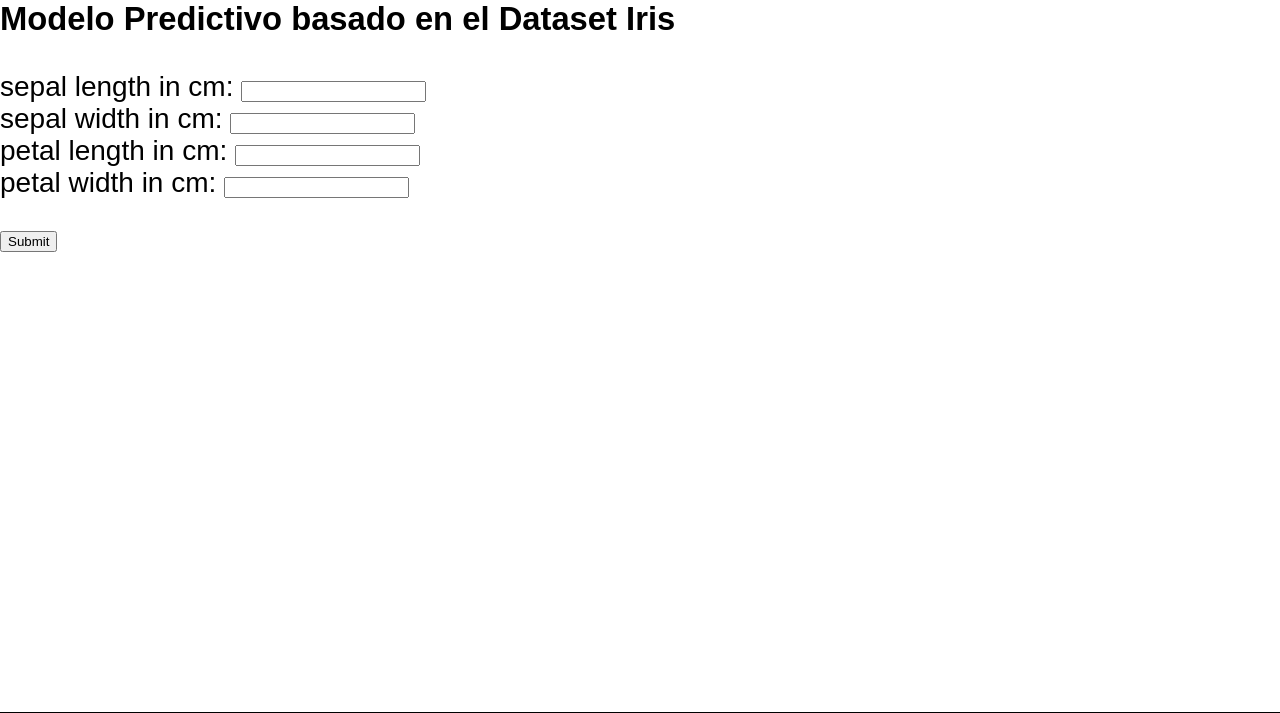
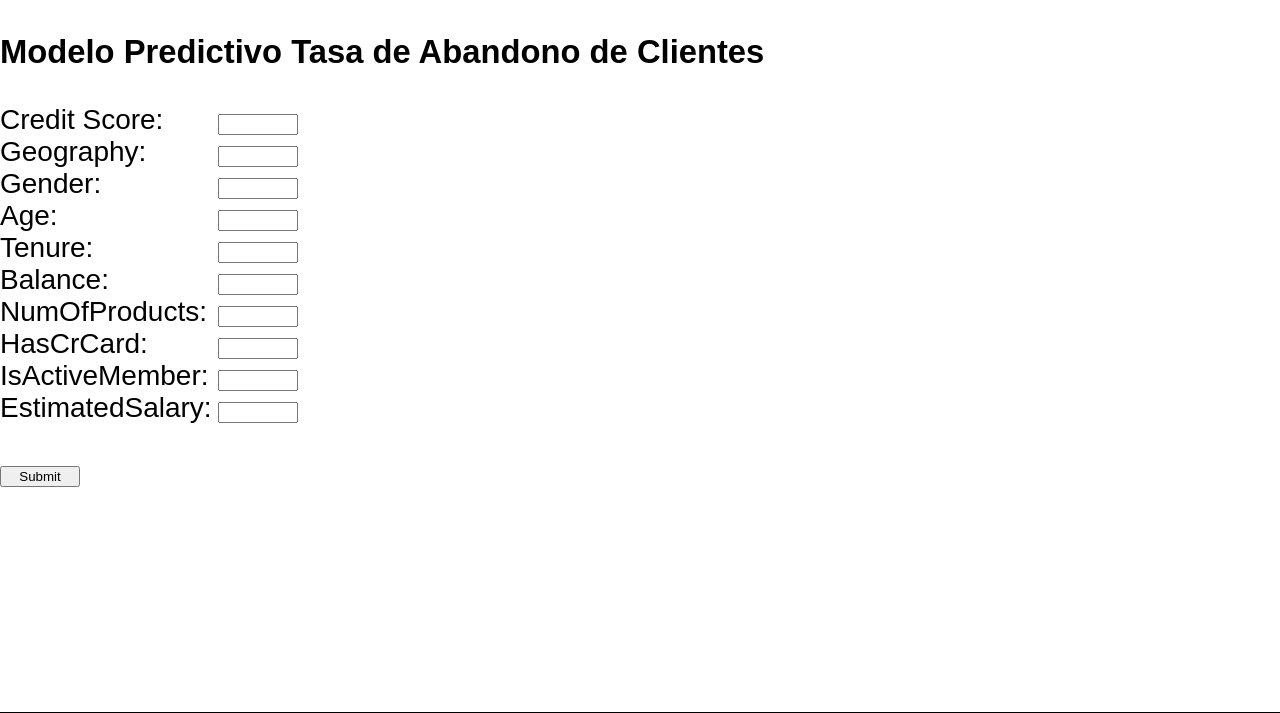
Before and after one commit to jrtorresb/Churn_Modelling_Seminario_Computacion, a Flask app: page / in a window 1280 px wide. Shown: the top 713 px of the page. Run offline with Flask 2, Linux system fonts and the light colour scheme.

Commit message:
Front terminado

```diff
--- a/script.py
+++ b/app.py
@@ -16,12 +16,12 @@ def index():
 
 @app.route('/health', methods=['GET'])
 def health():
-    return jsonify({"STATUS":"UP"})
+    return jsonify({"STATUS": "UP"})
 
 
 def ValuePredictor(to_predict_list):
     to_predict = np.array(to_predict_list).reshape(1, 4)
-    loaded_model = pickle.load(open("checkpoints/model.pkl","rb"))
+    loaded_model = pickle.load(open("api/model.pkl", "rb"))
     result = loaded_model.predict(to_predict)
     return result[0]
 
@@ -48,5 +48,4 @@ def result():
 
 
 if __name__=="__main__":
-
-    app.run(port=5001)
+    app.run(debug=True, host='127.0.0.1', port=5000)
--- a/templates/index.html
+++ b/templates/index.html
@@ -1,8 +1,12 @@
+<!DOCTYPE html>
 <html>
 
 <head>
+<meta charset="utf-8">
+    <title>Red Neuronal</title>
+    <link rel="shortcut icon" href="../images/learn.ico">
+<style>
 
-<style>
 body {
   margin: 0;
   font-size: 28px;
@@ -18,8 +22,6 @@ body {
    text-align: center;
 }
 
-
-
 .button {
   background-color: #4CAF50; /* Green */
   border: none;
@@ -28,9 +30,20 @@ body {
   text-align: center;
   text-decoration: none;
   display: inline-block;
-  font-size: 16px;
+  font-size: 100%;
 }
 
+input, textarea, select, button {
+  width : 80px;
+  padding: 3;
+  margin: 10;
+  box-sizing: border-box;
+}
+
+label{
+  display: inline-block;
+  width: 210px;
+}
 
 .content {
   padding: 16px;
@@ -51,21 +64,39 @@ body {
 
 
 <body>
-    <h3>Modelo Predictivo basado en el Dataset Iris</h3>
+    <h3>Modelo Predictivo Tasa de Abandono de Clientes</h3>
 
 <div>
   <form action="/result" method="POST">
-    <label for="sepal_length">sepal length in cm: </label>
-    <input type="text" id="sepal_length" name="sepal_length" required="required">
+    <label for="CreditScore">Credit Score: </label>
+    <input type="text" id="CreditScore" name="CreditScore" required="required">
     <br>
-    <label for="sepal_width">sepal width in cm: </label>
-    <input type="text" id="sepal_width" name="sepal_width" required="required">
+    <label for="Geography">Geography: </label>
+    <input type="text" id="Geography" name="Geography" required="required">
     <br>
-    <label for="petal_length">petal length in cm: </label>
-    <input type="text" id="petal_length" name="petal_length" required="required">
+    <label for="Gender">Gender: </label>
+    <input type="text" id="Gender" name="Gender" required="required">
     <br>
-    <label for="petal_width">petal width in cm: </label>
-    <input type="text" id="petal_width" name="petal_width" required="required">
+    <label for="Age">Age: </label>
+    <input type="text" id="Age" name="Age" required="required">
+    <br>
+    <label for="Tenure">Tenure: </label>
+    <input type="text" id="Tenure" name="Tenure" required="required">
+    <br>
+    <label for="Balance">Balance: </label>
+    <input type="text" id="Balance" name="Balance" required="required">
+    <br>
+    <label for="NumOfProducts">NumOfProducts: </label>
+    <input type="text" id="NumOfProducts" name="NumOfProducts" required="required">
+    <br>
+    <label for="HasCrCard">HasCrCard: </label>
+    <input type="text" id="HasCrCard" name="HasCrCard" required="required">
+    <br>
+    <label for="IsActiveMember">IsActiveMember: </label>
+    <input type="text" id="IsActiveMember" name="IsActiveMember" required="required">
+    <br>
+    <label for="EstimatedSalary">EstimatedSalary: </label>
+    <input type="text" id="EstimatedSalary" name="EstimatedSalary" required="required">
     <br>
     <br>
     <input type="submit" value="Submit">
```
Also changed, not shown: images/learn.ico (added), 2 other files.
